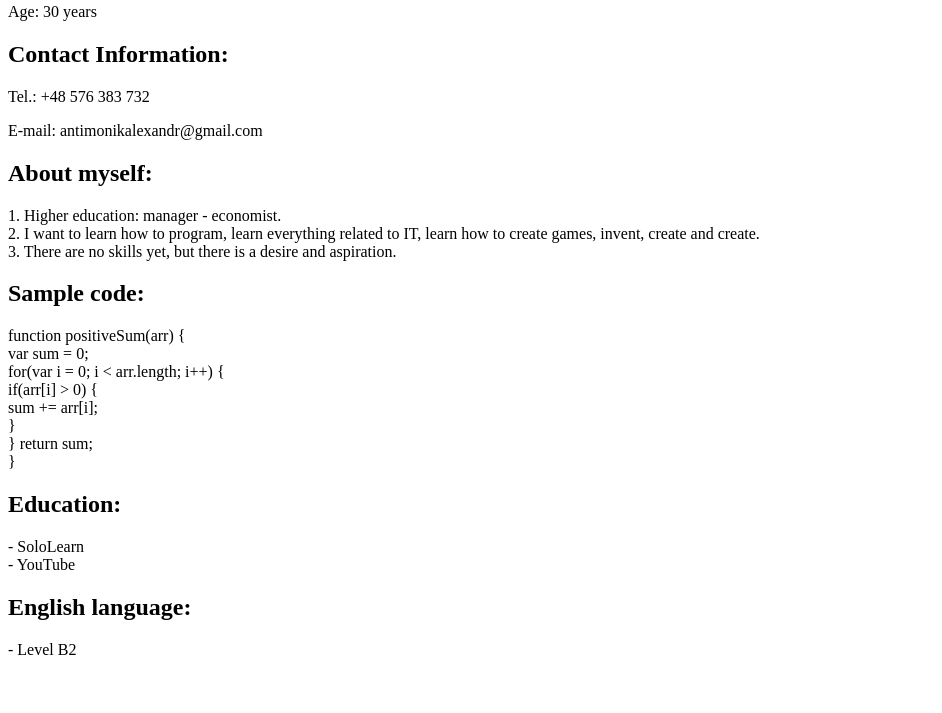
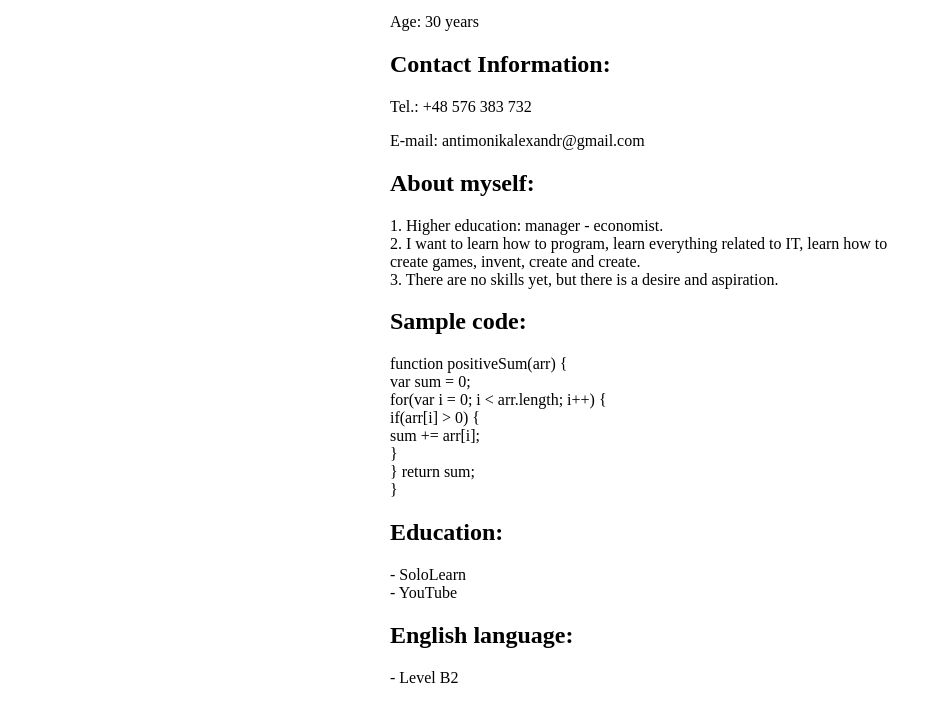
Before and after one commit to Antsimonik/rsschool-cv, a plain HTML site: page index.html in a window 1280 px wide. Shown: the part 431-1144 px from the top of the page, without its empty margins (0-942 px from the left). Before the commit the page ends 1106 px from the top, so only its background shows below. Drawn offline with Linux system fonts and the light colour scheme.

Commit message:
feat: add style

```diff
--- a/index.html
+++ b/index.html
@@ -8,6 +8,16 @@
 
      <body>
 
+        <style>
+            .outer {
+              border: 1px solid rgb(255, 255, 255);
+            }
+            .inner {
+              width: 500px;
+              border: 1px solid rgb(255, 255, 255);
+              margin: auto;
+            }
+          </style>
 
         <div class="outer">
             <div class="inner"><h1 class="Antsimonik Aliaksandr">Antsimonik Aliaksandr</h1>
```
